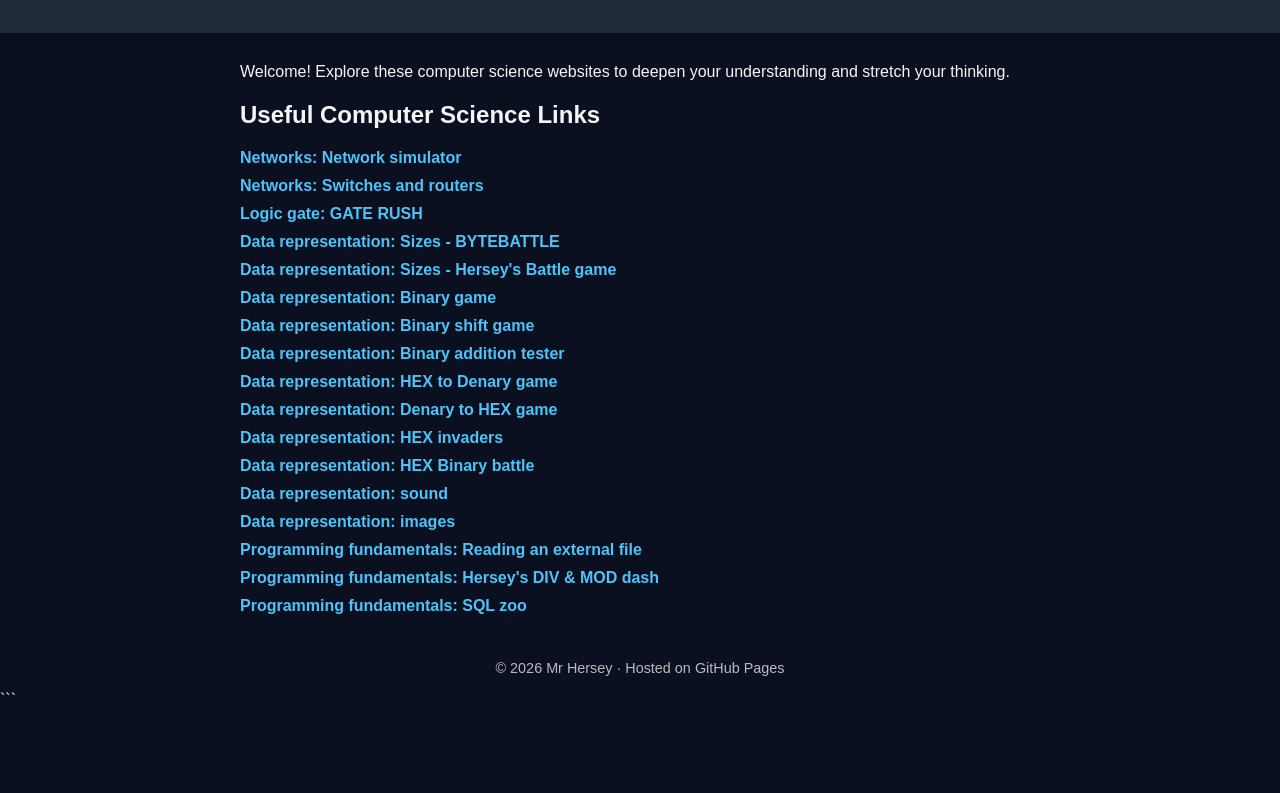
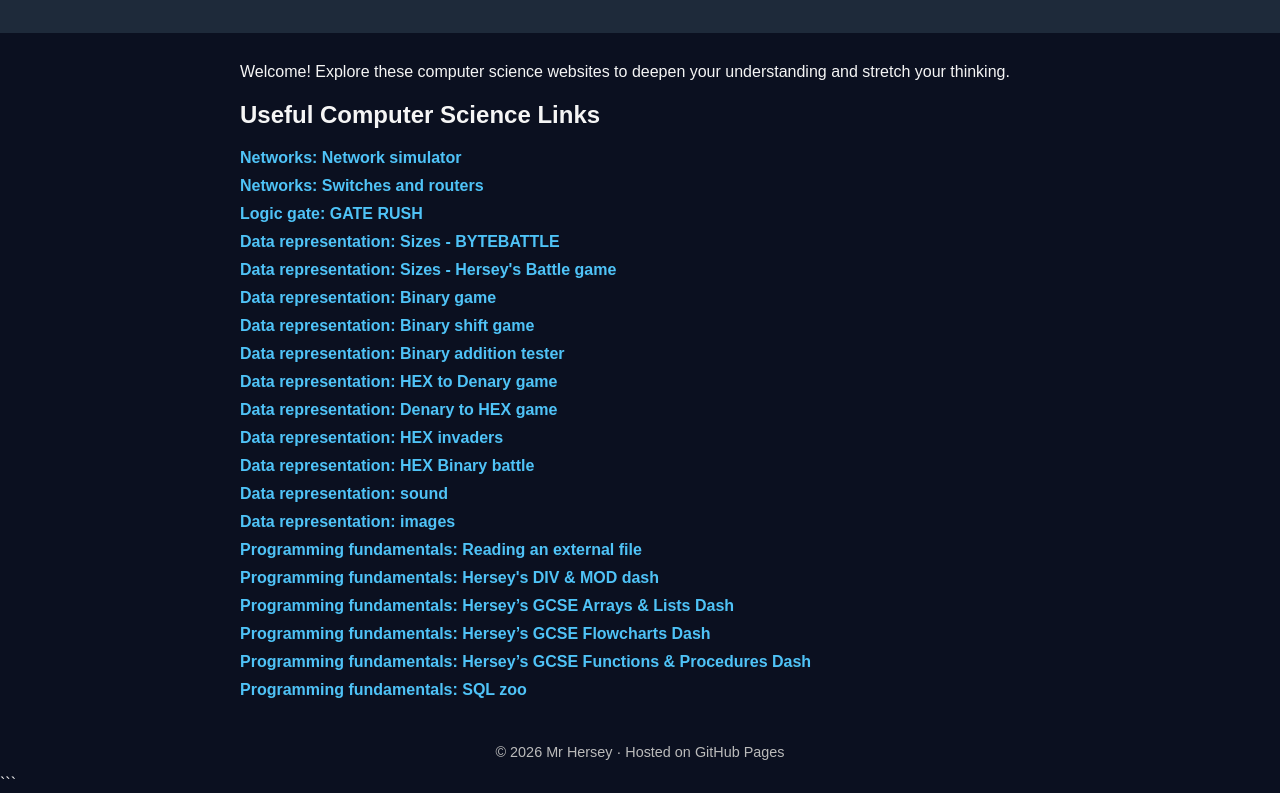
Before and after one commit to rhersey/rhersey.github.io, a plain HTML site: page index.html in a window 1280 px wide. Shown: the part 94-887 px from the top of the page. Before the commit the page ends 803 px from the top, so only its background shows below. Drawn offline with Linux system fonts and the light colour scheme.

Commit message:
Update index.html

```diff
--- a/index.html
+++ b/index.html
@@ -152,8 +152,29 @@
           </a>
         </li>
 
+
+          <li>
                <a href="div_mod_dash.html" target="_blank">
             Programming fundamentals: Hersey's DIV & MOD dash
+          </a>
+        </li>
+
+
+          <li>
+               <a href="Hersey’s GCSE Arrays & Lists Dash.html" target="_blank">
+            Programming fundamentals: Hersey’s GCSE Arrays & Lists Dash
+          </a>
+        </li>
+
+          <li>
+               <a href="Hersey’s GCSE Flowcharts Dash.html" target="_blank">
+            Programming fundamentals: Hersey’s GCSE Flowcharts Dash
+          </a>
+        </li>
+
+          <li>
+               <a href="Hersey’s GCSE Functions & Procedures Dash.html" target="_blank">
+            Programming fundamentals: Hersey’s GCSE Functions & Procedures Dash
           </a>
         </li>
 
```
